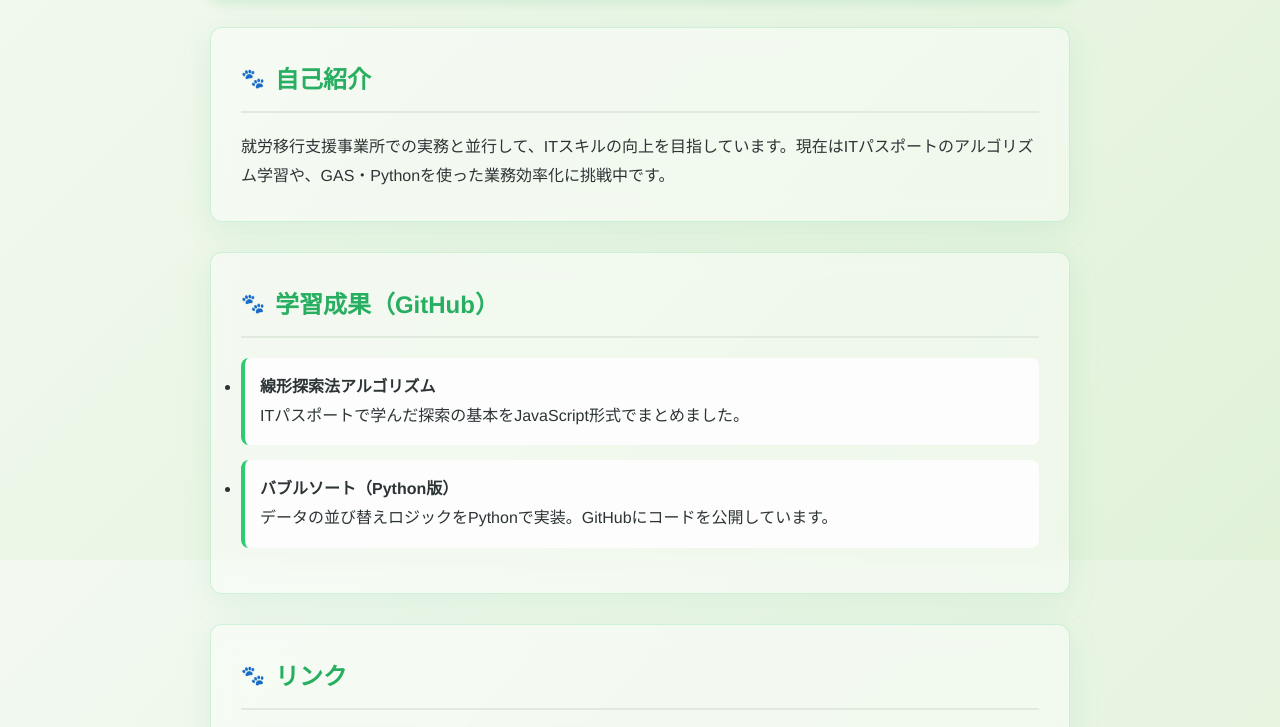
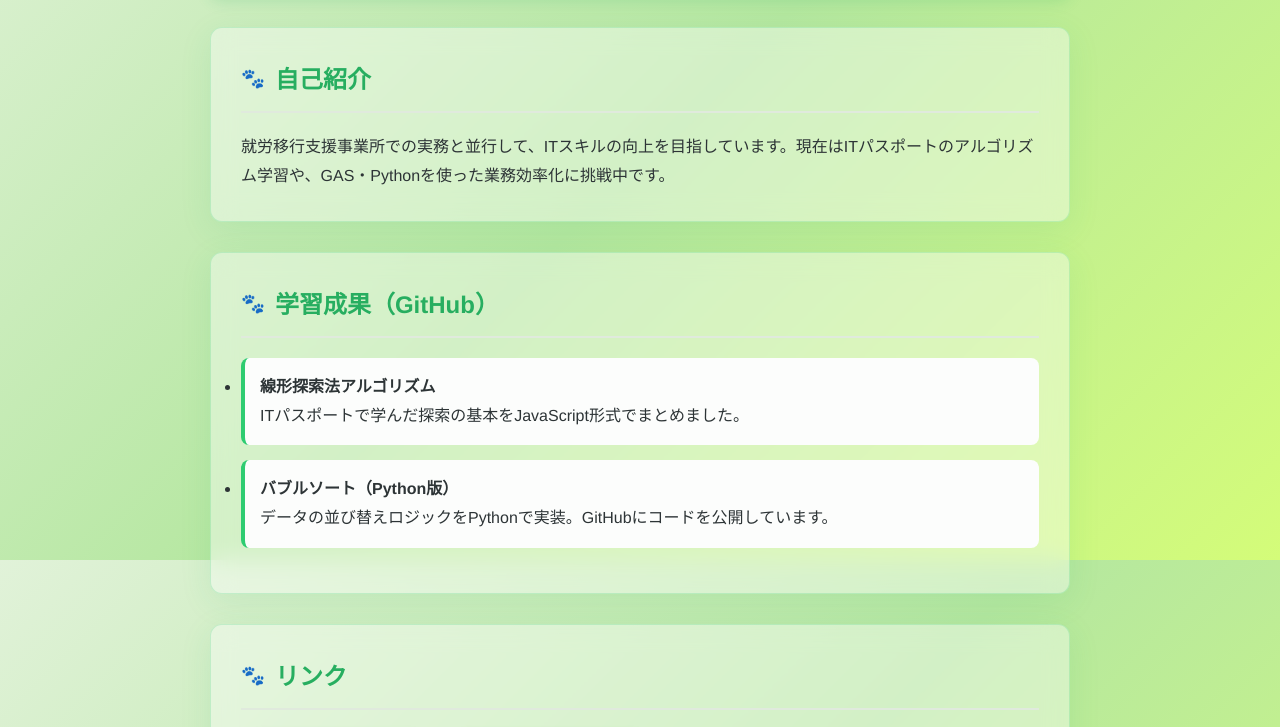
Before and after one commit to GoodRuff2436/Portfolio, a plain HTML site: page index.html in a window 1280 px wide. Shown: the part 240-967 px from the top of the page. Drawn offline with Linux system fonts and the light colour scheme; some packages are replaced by stand-ins of ours.

Commit message:
Update background gradient in style.css

```diff
--- a/style.css
+++ b/style.css
@@ -8,7 +8,7 @@ body {
     margin: 0 auto;
     padding: 40px 20px;
 
-    background: linear-gradient(135deg, #f3f9f1 0%, #e1f2d9 100%) no-repeat fixed;
+    background: linear-gradient(135deg, #e1f2d9 0%, #b5e7a0 50%, #d4fc79 100%) no-repeat fixed;
     min-height: 100vh;
 }
 
```
